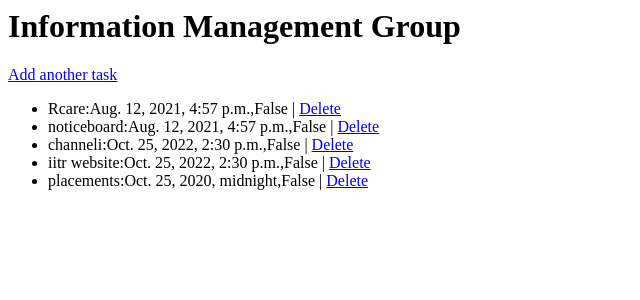
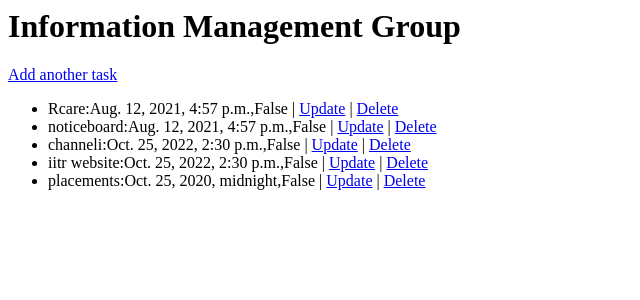
Before and after one commit to ranasiddharth/djangoTodoApp, a Django app: page /polls/1/ in a window 1280 px wide. Shown: the top 300 px of the page, without its empty margins (0-640 px from the left). Run offline with Django 3.2, Linux system fonts and the light colour scheme; data comes from the database, SQL or seed files in the repository; both versions use the stored data as it was after the commit.

Commit message:
add update item feature

```diff
--- a/lecture/polls/templates/polls/detail.html
+++ b/lecture/polls/templates/polls/detail.html
@@ -6,6 +6,7 @@
 
     <li>
         {{item.title}}:{{item.due_date}},{{item.checked}}
+        | <a href="{% url 'polls:update_sub_task' item.title %}">Update</a>
         | <a href="{% url 'polls:delete_sub_task' item.title %}">Delete</a>
     </li>
 
--- /dev/null
+++ b/lecture/polls/templates/polls/update_sub_task.html
@@ -0,0 +1,6 @@
+<form method="post">
+    {% csrf_token %}
+        <h1>Update Sub List</h1>
+        {{task_edit_form}}
+        <button type="submit">Update</button>
+</form>
--- a/lecture/polls/urls.py
+++ b/lecture/polls/urls.py
@@ -1,6 +1,6 @@
 from django.urls import path
 
-from .views import index, detail, create, delete_task, delete_sub_task, createsub, update_task
+from .views import index, detail, create, delete_task, delete_sub_task, createsub, update_task, update_sub_task
 
 app_name = 'polls'
 
@@ -12,4 +12,5 @@ urlpatterns = [
     path("deleteItem/<pk>/", delete_sub_task, name="delete_sub_task"),
     path("createItem/<int:pk>", createsub, name="createsub"),
     path("update/<int:pk>/", update_task, name="update_task"),
+    path("update_sub/<pk>/", update_sub_task, name="update_sub_task"),
 ]
--- a/lecture/polls/views.py
+++ b/lecture/polls/views.py
@@ -83,3 +83,17 @@ def update_task(request, pk):
         'todolists': lists
     }
     return render(request, 'polls/index.html', context)
+
+def update_sub_task(request, pk):
+    task = TodoItem.objects.get(title=pk)
+    form = TaskForm(instance=task)
+    t = task.todo_list.id
+    if request.method == "POST":
+        form = TaskForm(request.POST, instance=task)
+        if form.is_valid():
+            form.save()
+            return redirect(f"http://127.0.0.1:8000/polls/{t}/")
+    context = {
+        'task_edit_form': form
+    }
+    return render(request, "polls/update_sub_task.html", context)
```
Also changed, not shown: lecture/db.sqlite3.
